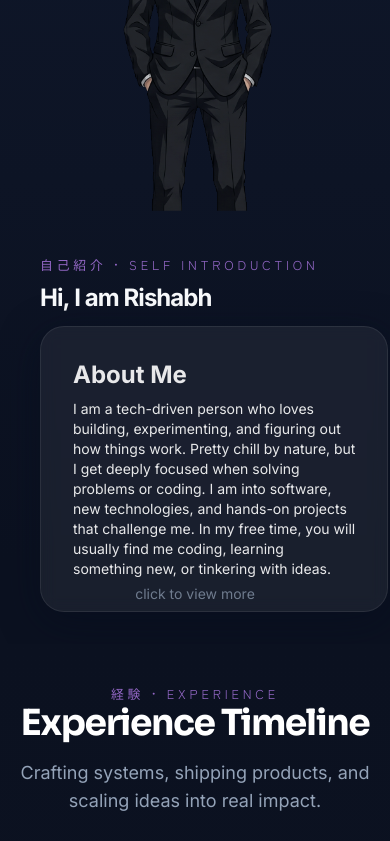
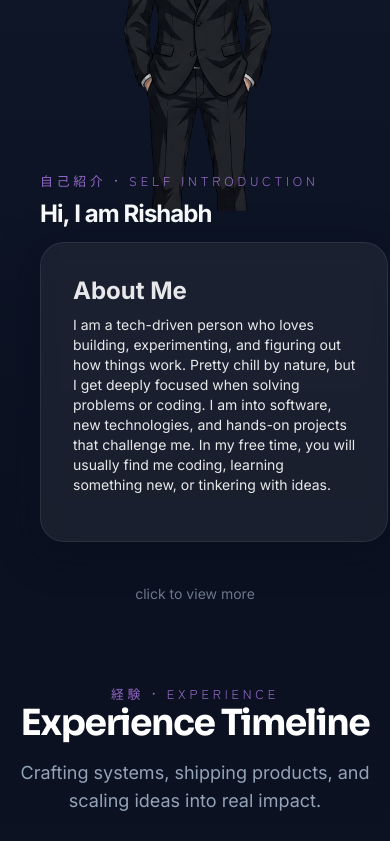
Before and after one commit to RishabhShrival/anime-portfolio, a React (Vite) app: page /app in a window 390 px wide. Shown: the part 1044-1885 px from the top of the page. Built offline with nearby package versions, Linux system fonts and the light colour scheme.

Commit message:
loading corrected

```diff
--- a/src/Pages/About.tsx
+++ b/src/Pages/About.tsx
@@ -78,12 +78,12 @@ export default function About() {
   };
 
   return (
-    <section id="about" className="relative w-screen h-screen px-10 md:px-20 pt-20 flex gap-10 overflow-hidden" onClick={animateText}>
-      <div className="w-auto md:w-3/5 py-8 z-10 pointer-events-none absolute bottom-0 md:relative md:bottom-auto left-auto">
+    <section id="about" className="relative w-screen h-screen px-10 md:px-20 pt-20 flex gap-2 md:gap-10 overflow-hidden" onClick={animateText}>
+      <div className="w-auto md:w-3/5 py-8 z-10 pointer-events-none absolute bottom-1/12 md:relative md:bottom-auto left-auto">
         <p className="jp-label mb-3">自己紹介 • Self Introduction</p>
         <p id="About-title" className="titleText">Hi, I am <span className="grad-text">Rishabh</span></p>
 
-        <div className="text-white/90 text-sm md:text-lg min-h-[220px] neo-card rounded-3xl p-8">
+        <div className="text-white/90 text-sm md:text-lg min-h-[300px] neo-card rounded-3xl p-8">
           {AboutSubtitles.map((subtitle, i) => (
             <div
               key={i}
--- a/src/Pages/Loading.tsx
+++ b/src/Pages/Loading.tsx
@@ -79,11 +79,11 @@ export default function Loading() {
                 className="absolute h-16 w-16 bg-[radial-gradient(circle_at_center,rgba(255,36,36,1)_0%,rgba(200,10,10,0.8)_25%,rgba(0,0,0,0.85)_60%,rgba(0,0,0,1)_100%)] rounded-full shadow-lg"
             ></div>
 
-            <div className='absolute inset-0 flex items-center justify-center'>
+            <div className='absolute OriginCenter top-1/2 left-1/2'>
                 <img
                 id="sharingan"
                 src="./sharingan.png"
-                className="h-64 w-64 z-10 bg-cover rounded-full shadow-lg scale-1"
+                className="aspect-square md:w-64 z-10 bg-cover rounded-full shadow-lg scale-1"
             ></img></div>
 
             {/* Center loading text */}
@@ -95,7 +95,7 @@ export default function Loading() {
             <div className="absolute bottom-20 w-full flex items-center justify-center">
                 <h1
                 id='maskedText'
-                className="text-4xl font-bold"
+                className="text-2xl md:text-4xl font-bold"
                 style={{
                     maskImage: 'url("./solid-circle.png")',
                     maskRepeat: 'no-repeat',
```
